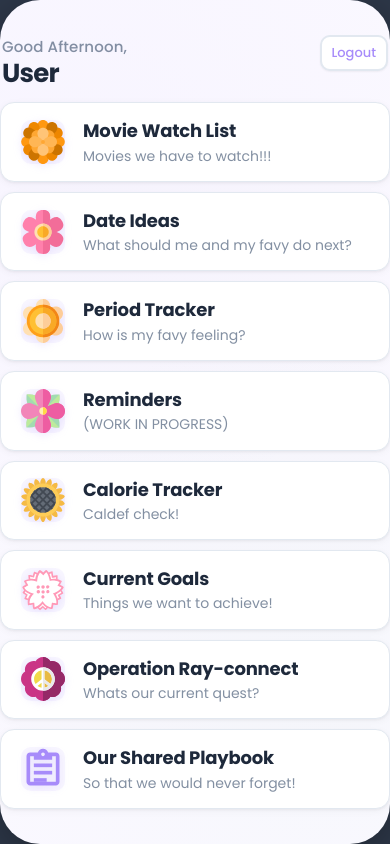
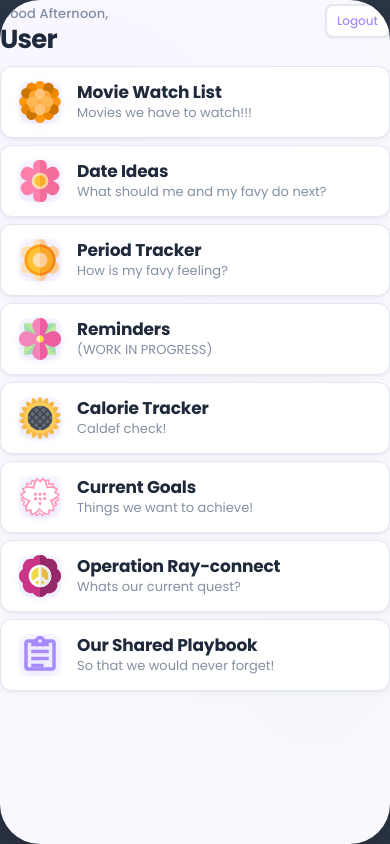
Before and after one commit to jvcerezo/rays-garden-of-flowers, a React (Create React App) app in the folder frontend/: page /dashboard in a window 390 px wide. Built offline with nearby package versions, Linux system fonts and the light colour scheme; no server answers; sample sign-in values are in the browser's storage.

Commit message:
ui ux improvements on the dashboard

```diff
--- a/frontend/src/App.css
+++ b/frontend/src/App.css
@@ -208,12 +208,14 @@ body {
 .dashboard-page {
   display: flex;
   flex-direction: column;
-  padding: 1.5rem 1rem;
+  padding: 1rem 0.875rem 0.5rem 0.875rem;
   box-sizing: border-box;
   min-height: 100vh;
+  max-height: 100vh;
   max-width: 500px;
   margin: 0 auto;
   position: relative;
+  overflow: hidden;
 }
 
 .dashboard-page::before {
@@ -240,14 +242,15 @@ body {
   display: flex;
   justify-content: space-between;
   align-items: flex-start;
-  margin-bottom: 2rem;
+  margin-bottom: 1.25rem;
   width: 100%;
   flex-shrink: 0;
   animation: fadeIn 0.8s ease-out;
+  padding-top: 0.5rem;
 }
 
 .dashboard-greeting {
-  font-size: 1rem;
+  font-size: 0.9375rem;
   font-weight: 500;
   color: var(--text-secondary);
   margin: 0 0 0.125rem 0;
@@ -257,7 +260,7 @@ body {
 }
 
 .dashboard-username {
-  font-size: 2.25rem;
+  font-size: 1.875rem;
   font-weight: 800;
   color: var(--text-primary);
   margin: 0;
@@ -271,15 +274,16 @@ body {
   background: white;
   color: var(--primary-color);
   border: 2px solid var(--border-color);
-  padding: 0.5rem 1rem;
-  border-radius: 0.75rem;
+  padding: 0.4375rem 0.875rem;
+  border-radius: 0.625rem;
   font-family: 'Poppins', sans-serif;
   font-weight: 500;
-  font-size: 0.875rem;
+  font-size: 0.8125rem;
   cursor: pointer;
   transition: all 0.3s cubic-bezier(0.4, 0, 0.2, 1);
   flex-shrink: 0;
   box-shadow: 0 1px 2px rgba(0, 0, 0, 0.05);
+  min-height: 38px;
 }
 
 .logout-button:hover {
@@ -294,63 +298,75 @@ body {
   display: flex;
   flex-direction: column;
   width: 100%;
-  gap: 0.875rem;
+  gap: 0.625rem;
   max-width: 100%;
   margin: 0;
+  flex: 1;
+  overflow-y: auto;
+  padding-bottom: 0.75rem;
 }
 
 /* Enhanced Mobile Responsiveness */
 @media (max-width: 768px) {
   .dashboard-page {
-    padding: 1rem 0.75rem;
+    padding: 0.875rem 0.75rem 0.5rem 0.75rem;
     max-width: 100%;
   }
 
   .dashboard-header {
-    margin-bottom: 1.25rem;
-    padding: 0 0.25rem;
+    margin-bottom: 1rem;
+    padding-top: 0.25rem;
+  }
+
+  .dashboard-greeting {
+    font-size: 0.875rem;
+  }
+
+  .dashboard-username {
+    font-size: 1.75rem;
   }
 
   .dashboard-grid {
-    gap: 0.75rem;
+    gap: 0.5rem;
     max-width: 100%;
   }
 
   .dashboard-card {
-    padding: 1rem;
-    min-height: 75px;
-    border-radius: 0.875rem;
+    padding: 0.8125rem 1rem;
+    min-height: 58px;
+    border-radius: 0.75rem;
   }
 
   .card-icon {
-    width: 2.75rem;
-    height: 2.75rem;
-    margin-right: 1rem;
+    width: 2.375rem;
+    height: 2.375rem;
+    margin-right: 0.875rem;
   }
 
   .card-title {
-    font-size: 1.0625rem;
+    font-size: 1rem;
   }
 
   .card-subtitle {
-    font-size: 0.875rem;
+    font-size: 0.78125rem;
   }
 }
 
 @media (max-width: 480px) {
   .dashboard-page {
-    padding: 0.875rem 0.5rem;
+    padding: 0.75rem 0.5rem 0.375rem 0.5rem;
     min-height: 100vh;
+    max-height: 100vh;
   }
 
   .dashboard-header {
-    margin-bottom: 1rem;
-    padding: 0 0.125rem;
+    margin-bottom: 0.875rem;
+    padding-top: 0.25rem;
     gap: 0.5rem;
   }
 
   .dashboard-greeting {
-    font-size: 0.9375rem;
+    font-size: 0.8125rem;
   }
 
   .dashboard-username {
@@ -360,69 +376,23 @@ body {
 
   .logout-button {
     padding: 0.375rem 0.625rem;
-    font-size: 0.8125rem;
-    border-radius: 0.625rem;
+    font-size: 0.75rem;
+    border-radius: 0.5rem;
+    min-height: 34px;
   }
 
   .dashboard-grid {
-    gap: 0.625rem;
+    gap: 0.4375rem;
   }
 
   .dashboard-card {
-    padding: 0.875rem;
-    min-height: 65px;
-    border-radius: 0.75rem;
+    padding: 0.75rem 0.875rem;
+    min-height: 56px;
+    border-radius: 0.6875rem;
   }
 
   .dashboard-card:hover {
     transform: translateX(2px);
-  }
-
-  .card-icon {
-    width: 2.5rem;
-    height: 2.5rem;
-    margin-right: 0.875rem;
-    border-radius: 0.625rem;
-  }
-
-  .card-title {
-    font-size: 1rem;
-    margin-bottom: 0.125rem;
-    line-height: 1.2;
-  }
-
-  .card-subtitle {
-    font-size: 0.8125rem;
-    line-height: 1.3;
-  }
-}
-
-@media (max-width: 350px) {
-  .dashboard-page {
-    padding: 0.75rem 0.375rem;
-  }
-
-  .dashboard-header {
-    margin-bottom: 0.875rem;
-  }
-
-  .dashboard-username {
-    font-size: 1.5rem;
-  }
-
-  .logout-button {
-    padding: 0.3125rem 0.5rem;
-    font-size: 0.75rem;
-  }
-
-  .dashboard-grid {
-    gap: 0.5rem;
-  }
-
-  .dashboard-card {
-    min-height: 60px;
-    padding: 0.75rem;
-    border-radius: 0.625rem;
   }
 
   .card-icon {
@@ -434,19 +404,67 @@ body {
 
   .card-title {
     font-size: 0.9375rem;
-    line-height: 1.2;
+    margin-bottom: 0.125rem;
+    line-height: 1.1;
   }
 
   .card-subtitle {
     font-size: 0.75rem;
+    line-height: 1.25;
+  }
+}
+
+@media (max-width: 350px) {
+  .dashboard-page {
+    padding: 0.625rem 0.375rem 0.25rem 0.375rem;
+  }
+
+  .dashboard-header {
+    margin-bottom: 0.75rem;
+  }
+
+  .dashboard-username {
+    font-size: 1.5rem;
+  }
+
+  .logout-button {
+    padding: 0.3125rem 0.5rem;
+    font-size: 0.6875rem;
+    min-height: 32px;
+  }
+
+  .dashboard-grid {
+    gap: 0.375rem;
+  }
+
+  .dashboard-card {
+    min-height: 52px;
+    padding: 0.6875rem 0.75rem;
+    border-radius: 0.625rem;
+  }
+
+  .card-icon {
+    width: 2rem;
+    height: 2rem;
+    margin-right: 0.625rem;
+    border-radius: 0.4375rem;
+  }
+
+  .card-title {
+    font-size: 0.875rem;
+    line-height: 1.1;
+  }
+
+  .card-subtitle {
+    font-size: 0.6875rem;
     line-height: 1.2;
   }
 }
 
 .dashboard-card {
   background: white;
-  border-radius: 0.875rem;
-  padding: 1rem 1.25rem;
+  border-radius: 0.75rem;
+  padding: 0.875rem 1.125rem;
   box-shadow: var(--card-shadow);
   display: flex;
   flex-direction: row;
@@ -456,13 +474,14 @@ body {
   border: 1px solid var(--border-color);
   color: inherit;
   text-decoration: none;
-  min-height: 70px;
+  min-height: 62px;
   text-align: left;
   position: relative;
   overflow: hidden;
   animation: slideInUp 0.6s ease-out both;
   width: 100%;
   box-sizing: border-box;
+  flex-shrink: 0;
 }
 
 /* Staggered animation delays for cards */
@@ -513,16 +532,16 @@ body {
 }
 
 .card-icon {
-  width: 2.75rem;
-  height: 2.75rem;
+  width: 2.625rem;
+  height: 2.625rem;
   color: var(--primary-color);
-  margin-right: 1.125rem;
+  margin-right: 1rem;
   transition: all 0.3s ease;
   display: flex;
   align-items: center;
   justify-content: center;
   background: rgba(167, 139, 250, 0.08);
-  border-radius: 0.625rem;
+  border-radius: 0.5625rem;
   flex-shrink: 0;
 }
 
@@ -545,20 +564,21 @@ body {
 }
 
 .card-title {
-  font-size: 1.125rem;
+  font-size: 1.0625rem;
   font-weight: 600;
   color: var(--text-primary);
-  margin: 0 0 0.25rem 0;
-  line-height: 1.3;
+  margin: 0 0 0.1875rem 0;
+  line-height: 1.2;
   letter-spacing: -0.01em;
 }
 
 .card-subtitle {
-  font-size: 0.875rem;
+  font-size: 0.8125rem;
   font-weight: 400;
   color: var(--text-secondary);
   margin: 0;
   opacity: 0.8;
+  line-height: 1.3;
 }
 
 
```
